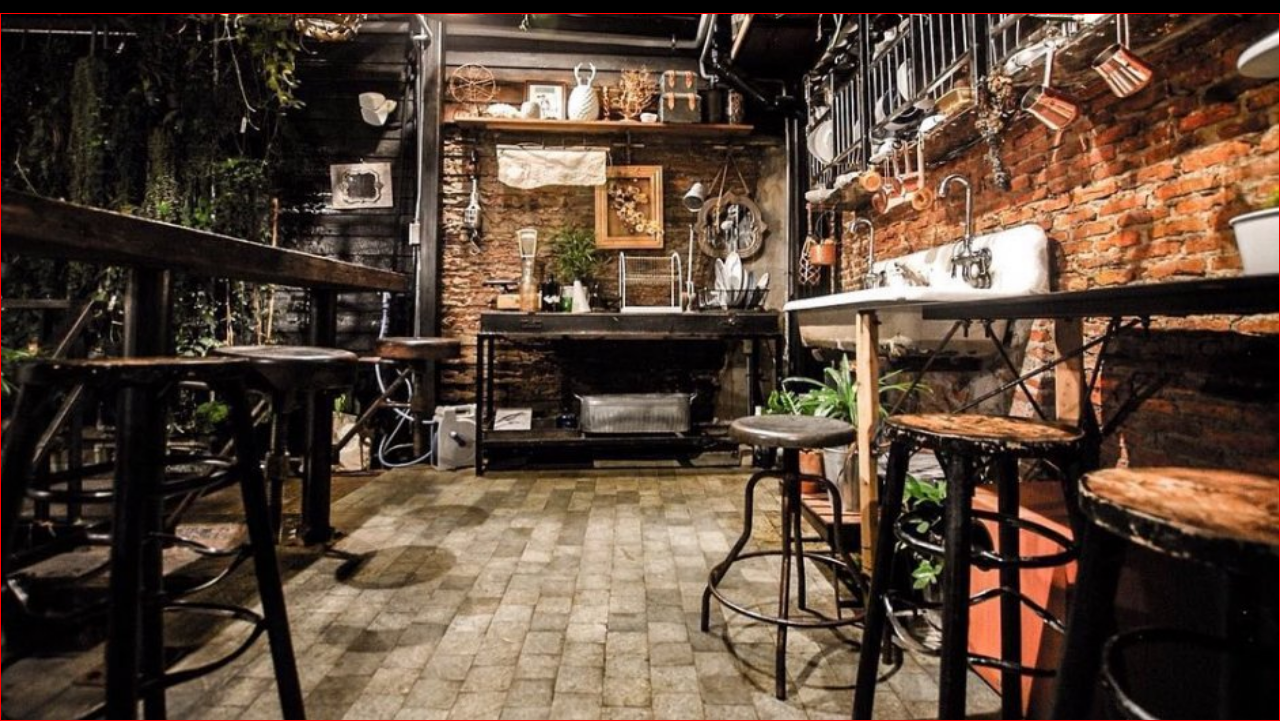
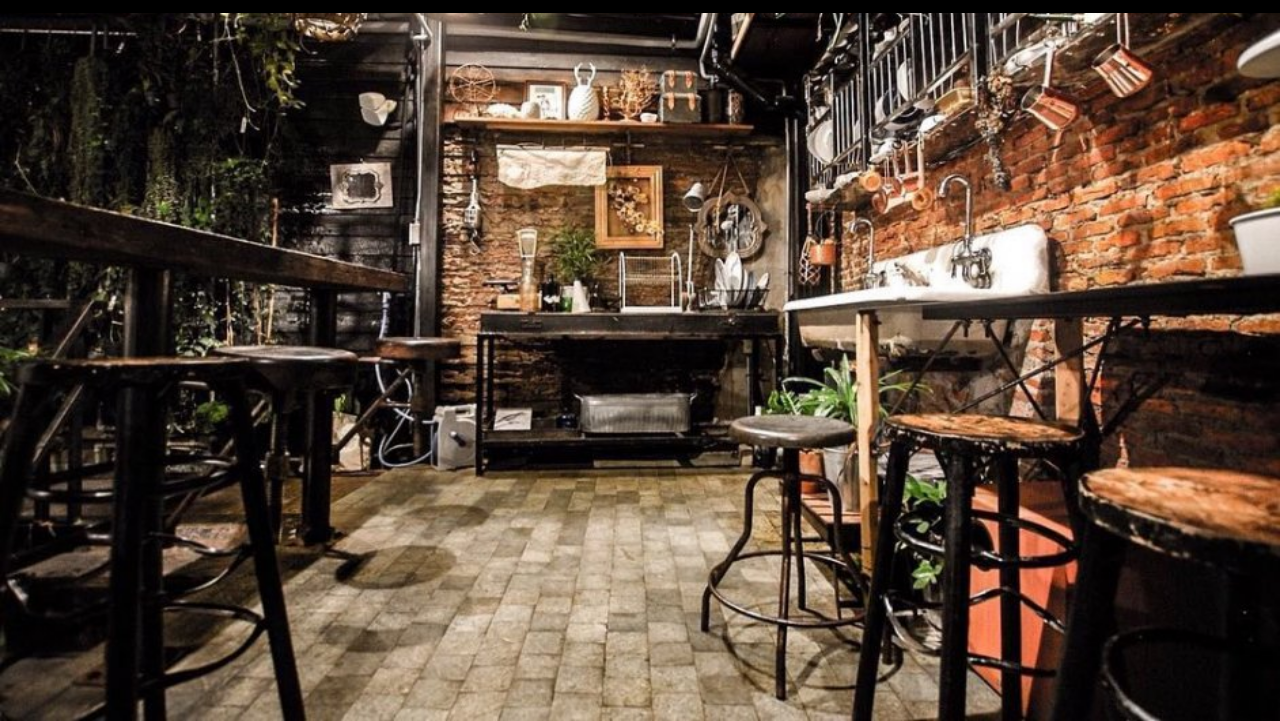
Before and after one commit to yamakenth/restaurant-page, a website built with webpack: page dist/index.html in a window 1280 px wide. Shown: the part 79-800 px from the top of the page. Built offline with Linux system fonts and the light colour scheme.

Commit message:
Remove boarder on display area

```diff
--- a/src/style.css
+++ b/src/style.css
@@ -71,5 +71,4 @@ h3 {
 
 .display-area {
   flex: 1;
-  border: 1px solid #ff0000;
 }
```
Also changed, not shown: dist/main.js.
